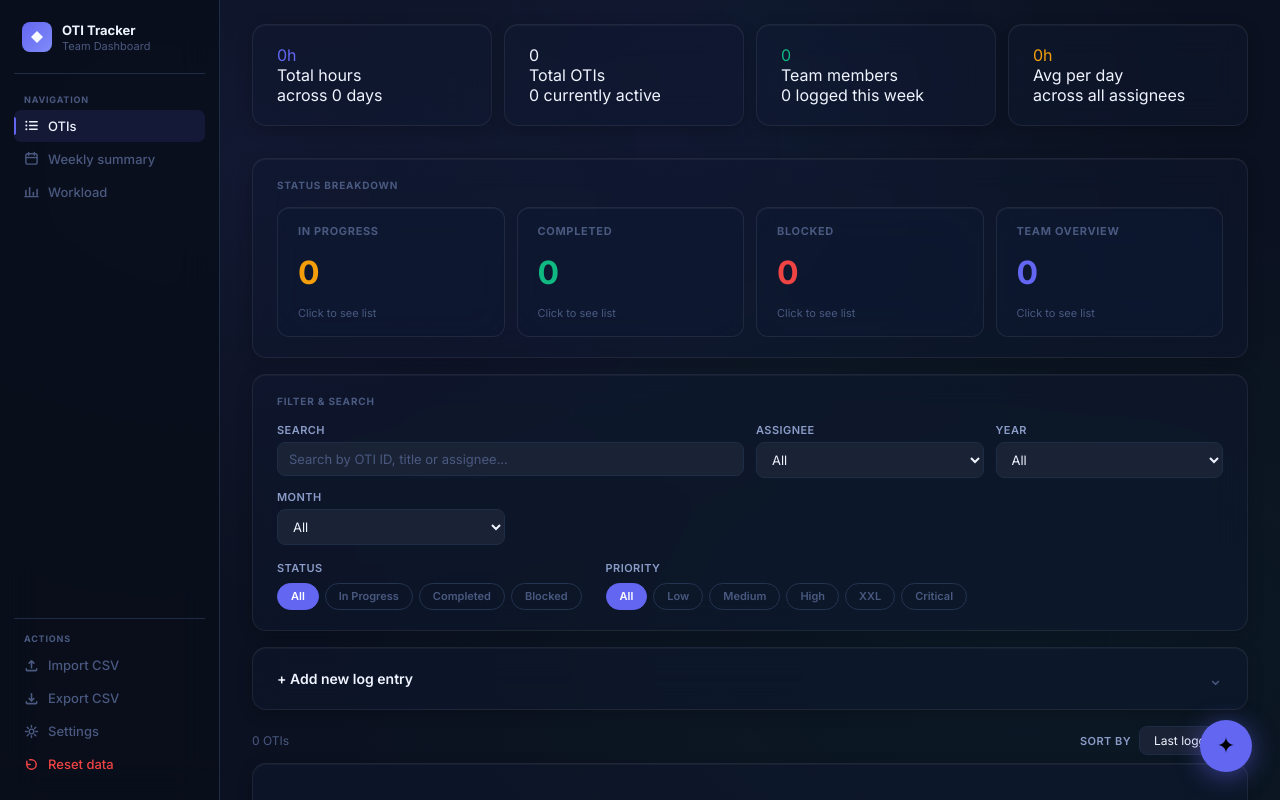
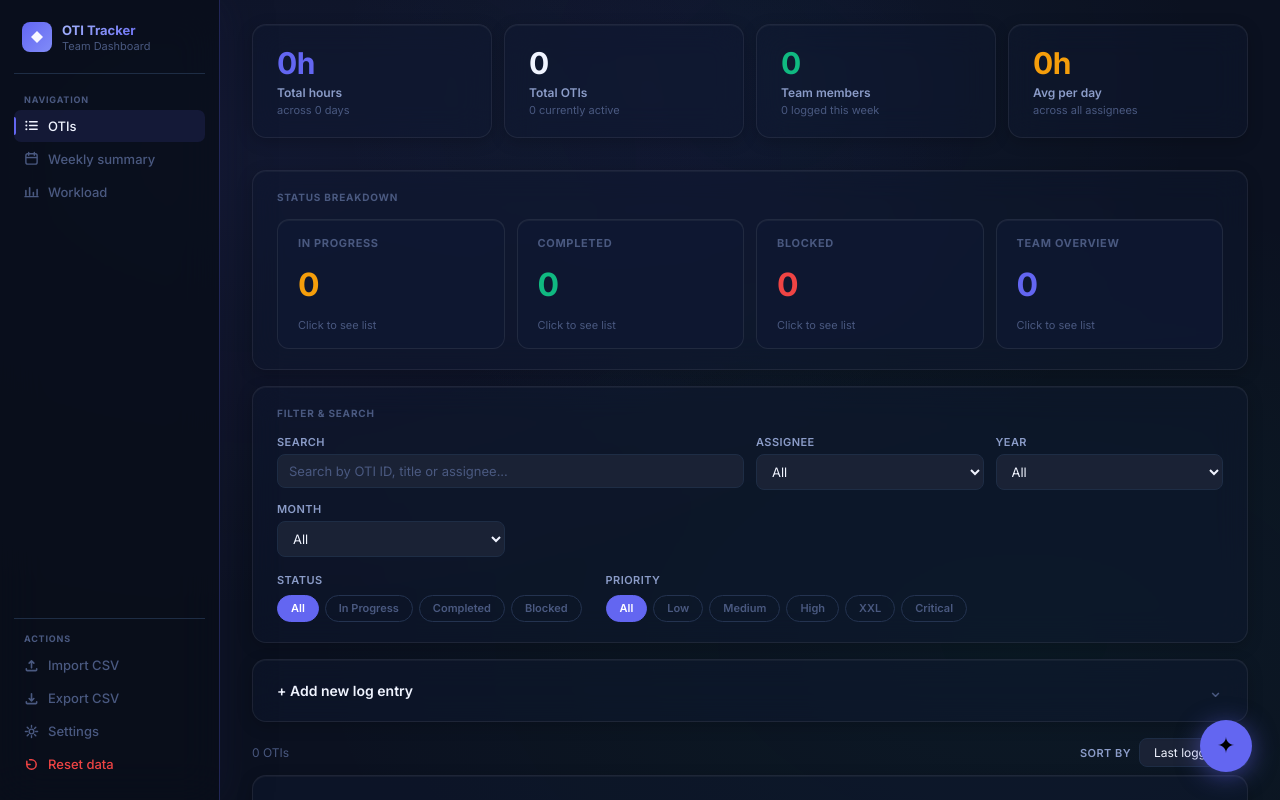
Before and after one commit to sreya-kambhatla/OTI-Tracker-AI, a React (Vite) app: page / in a window 1280 px wide. Shown: the top 800 px of the page. Built offline with nearby package versions, Linux system fonts and the light colour scheme.

Commit message:
Update index.css

```diff
--- a/src/index.css
+++ b/src/index.css
@@ -32,10 +32,9 @@
       min-height: 100vh;
     }
 
-    /* Main content area — sidebar is fixed at 220px left */
     #root { margin-left: 220px; padding: 1.5rem 2rem 3rem; min-height: 100vh; box-sizing: border-box; }
 
-    .page-body  { }
+    .page-body   { }
     .page-static { margin-bottom: 8px; }
     .page-scroll { padding-bottom: 2rem; animation: pageFade 0.18s ease both; }
 
@@ -44,7 +43,8 @@
       position: fixed; left: 0; top: 0; bottom: 0; width: 220px;
       background: rgba(9,14,26,0.82);
       backdrop-filter: blur(20px); -webkit-backdrop-filter: blur(20px);
-      border-right: 1px solid var(--border);
+      border-right: 1px solid rgba(99,102,241,0.28);
+      box-shadow: 4px 0 32px rgba(99,102,241,0.07), 4px 0 48px rgba(0,0,0,0.25);
       display: flex; flex-direction: column;
       padding: 1.25rem 0.875rem;
       z-index: 100;
@@ -61,8 +61,13 @@
       background: linear-gradient(135deg, var(--indigo), #818cf8);
       display: flex; align-items: center; justify-content: center;
     }
-    .sidebar-brand-title { font-size: 13px; font-weight: 700; color: var(--text); line-height: 1.3; }
-    .sidebar-brand-sub   { font-size: 11px; color: var(--text3); }
+    .sidebar-brand-title {
+      font-size: 13px; font-weight: 700; line-height: 1.3;
+      background: linear-gradient(135deg, #a5b4fc, #6366f1);
+      -webkit-background-clip: text; -webkit-text-fill-color: transparent;
+      background-clip: text;
+    }
+    .sidebar-brand-sub { font-size: 11px; color: var(--text3); }
     .sidebar-nav { flex: 1; display: flex; flex-direction: column; gap: 1px; }
     .sidebar-footer {
       padding-top: 0.875rem; border-top: 1px solid var(--border);
@@ -160,6 +165,7 @@
 
     .badge { font-size: 11px; font-weight: 600; padding: 3px 9px; border-radius: 20px; }
 
+    /* ─── Flip cards ──────────────────────────────────────────────────────── */
     .flip-card { perspective: 1000px; cursor: pointer; }
     .flip-card-inner {
       position: relative; width: 100%; height: 130px;
@@ -169,15 +175,14 @@
     .flip-card.flipped .flip-card-inner { transform: rotateY(180deg); }
     .flip-card-front, .flip-card-back {
       position: absolute; inset: 0;
-      background: rgba(15,25,50,0.45);
-      backdrop-filter: blur(20px); -webkit-backdrop-filter: blur(20px);
+      background: rgba(15,25,50,0.75);
       border: 1px solid rgba(255,255,255,0.08);
       box-shadow: inset 0 1px 0 rgba(255,255,255,0.05);
       border-radius: 12px; padding: 1rem 1.25rem;
       backface-visibility: hidden; -webkit-backface-visibility: hidden;
     }
     .flip-card-front { display: flex; flex-direction: column; justify-content: space-between; }
-    .flip-card-back { transform: rotateY(180deg); overflow: hidden; display: flex; flex-direction: column; }
+    .flip-card-back  { transform: rotateY(180deg); overflow: hidden; display: flex; flex-direction: column; }
     .flip-card-back-header {
       font-size: 11px; font-weight: 700; text-transform: uppercase;
       letter-spacing: 0.06em; color: var(--text3);
@@ -256,6 +261,13 @@
     .chip:hover { border-color: var(--text2); color: var(--text2); }
     .chip-active { background: var(--indigo) !important; border-color: var(--indigo) !important; color: #fff !important; }
 
+    /* ─── Stat tiles (Analytics tab) ─────────────────────────────────────── */
+    .stat-tile { cursor: default; }
+    .stat-tile:hover { transform: translateY(-2px); }
+    .stat-tile-value { font-size: 30px; font-weight: 700; letter-spacing: -0.02em; margin-bottom: 4px; }
+    .stat-tile-label { font-size: 12px; font-weight: 600; color: var(--text2); margin-bottom: 3px; }
+    .stat-tile-sub   { font-size: 11px; color: var(--text3); }
+
     /* ─── Micro-animations ────────────────────────────────────────────────── */
     @keyframes cardMount {
       from { opacity: 0; transform: translateY(8px); }
```
